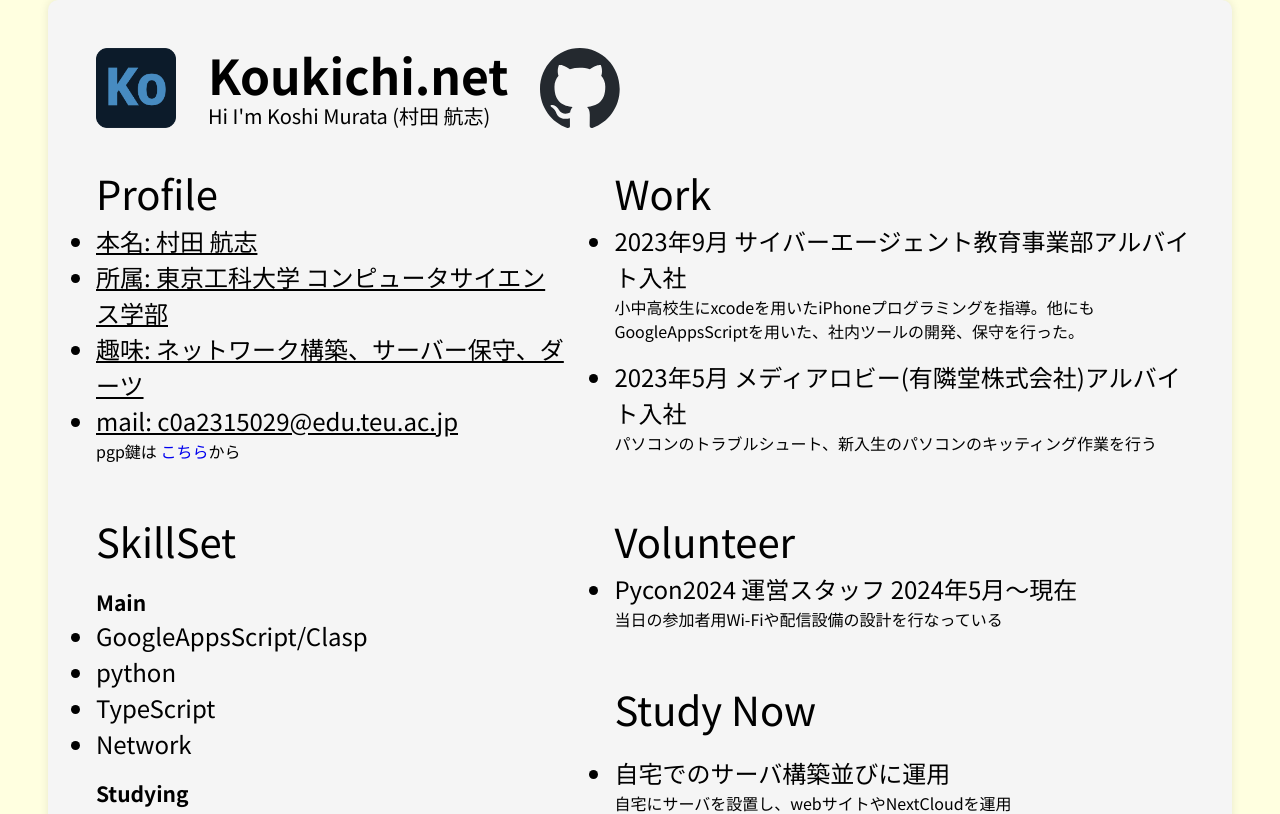
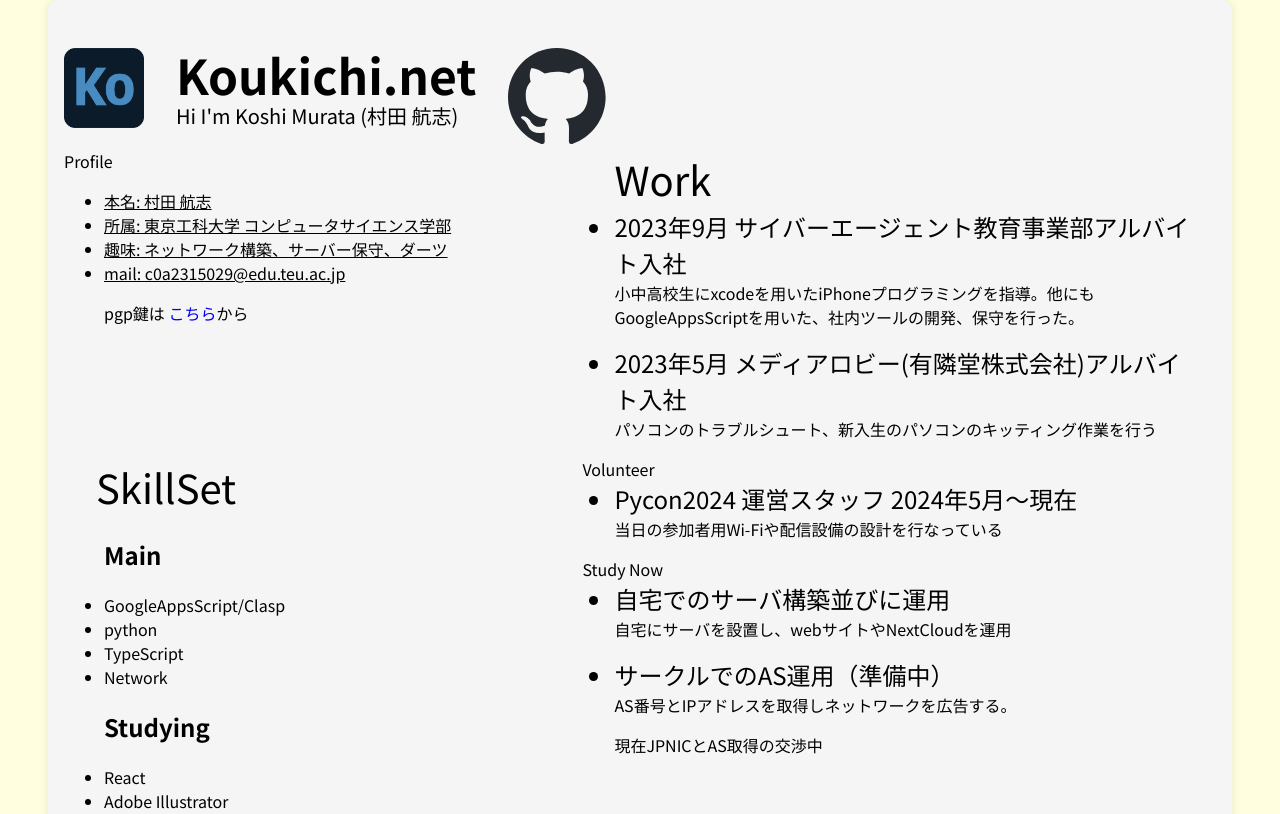
Before and after one commit to Drkoukichi/portfoliio, a React (Vite) app: page / in a window 1280 px wide. Shown: the top 814 px of the page. Built offline with nearby package versions, Linux system fonts and the light colour scheme.

Commit message:
add:scss

```diff
--- a/package.json
+++ b/package.json
@@ -10,9 +10,11 @@
     "preview": "vite preview"
   },
   "dependencies": {
+    "node": "^22.3.0",
     "react": "^18.2.0",
     "react-dom": "^18.2.0",
-    "react-router-dom": "^6.23.1"
+    "react-router-dom": "^6.23.1",
+    "sass": "^1.77.5"
   },
   "devDependencies": {
     "@types/react": "^18.2.66",
--- a/src/components/Error404.tsx
+++ b/src/components/Error404.tsx
@@ -1,9 +1,10 @@
 import ErrImg from './../assets/404.svg'
+import styles from "./css/four.module.scss"
 
 function Error404(){
     return(
         <body>
-            <div className='bg404'>
+            <div className={styles.bg404}>
                 <h1>404 Not Found</h1>
                 <p>お探しのページは見つかりませんでした。</p>
                 <img src={ErrImg}  alt='404' />
--- a/src/components/Top.tsx
+++ b/src/components/Top.tsx
@@ -3,30 +3,30 @@
 //import { Link } from 'react-router-dom'
 import koukichi_img from "./../assets/NEWICON.png"
 import github from "./../assets/github-mark.svg"
+import styles from "./css/Top.module.scss"
 
-import './css/Top.css'
 
 function Top() {
 
     return (
       <>
-      <div className='bgpage'>
-        <div className='title flex'>
-          <img className='title_img' src={koukichi_img}/>
-          <div className='my_name' >
+      <div className={styles.bgpage}>
+        <div className={`${styles.title} ${styles.flex}`}>
+          <img className={styles.titleimg} src={koukichi_img}/>
+          <div className={styles.myname} >
             <h1>Koukichi.net</h1>
             <p className='p'> Hi I'm Koshi Murata (村田 航志)</p>
 
           </div>
-          <div className="title_img">
+          <div className={styles.title_img}>
             <a href="https://github.com/Drkoukichi"><img className='github_img' src={github}/></a>
           </div>
         </div>
-        <div className='b-1 flex'>
-          <div className='body-left'>
-            <div className = 'self_intro_title p2 pl0'>Profile</div>
+        <div className={`${styles.flex}`}>
+          <div className={styles.bodyleft}>
+            <div className ={`${styles.selfintrotitle}${styles.p2}${styles.pl0}`} >Profile</div>
 
-            <ul className='self_intro_body ph0'>
+            <ul className={`${styles.selfintrobody}${styles.ph0}`}>
               <u>
                 <li>本名: 村田 航志 </li>
                 <li>所属: 東京工科大学 コンピュータサイエンス学部</li>
@@ -37,9 +37,9 @@ function Top() {
 
             </ul>
           </div>
-          <div className='body-right'>
-            <div className = 'self_intro_title work p2 pl0'>Work</div>
-            <ul className = 'self_intro_body ph0'>
+          <div className={styles.bodyright}>
+            <div className = {`${styles.selfintrotitle} ${styles.work}${styles.p2}${styles.pl0}`}>Work</div>
+            <ul className = {`${styles.selfintrobody} ${styles.ph0}`}>
               <li>2023年9月 サイバーエージェント教育事業部アルバイト入社</li>
               <p>小中高校生にxcodeを用いたiPhoneプログラミングを指導。他にもGoogleAppsScriptを用いた、社内ツールの開発、保守を行った。</p>
               <li>2023年5月 メディアロビー(有隣堂株式会社)アルバイト入社</li>
@@ -47,12 +47,12 @@ function Top() {
             </ul>
           </div>
         </div>
-        <div className="b-2 flex">
-          <div className="body-left">
-            <div className="self_intro_title p2 pl0">SkillSet</div>
+        <div className={`${styles.b2} ${styles.flex}`}>
+          <div className={styles.bodyleft}>
+            <div className={`${styles.selfintrotitle} ${styles.p2}${styles.pl0}`}>SkillSet</div>
 
-            <div className="work pl0  ph0">
-              <ul className="self_intro_body icons">
+            <div className={`${styles.work}${styles.pl0}${styles.ph0}`}>
+              <ul className={`${styles.self_intro_body}${styles.icons}`}>
                 <h2>Main</h2>
                 <li>GoogleAppsScript/Clasp</li>
                 <li>python</li>
@@ -65,20 +65,20 @@ function Top() {
             </div>
           </div>
 
-          <div className="body-right">
-            <div className="volunteer">
-              <div className="self_intro_title volunteer p2 pl0">Volunteer</div>
-              <div className="work  pl0 ph0">
-                <ul className="self_intro_body">
+          <div className={styles.bodyright}>
+            <div className={styles.volunteer}>
+              <div className={`${styles.selfintrotitle}${styles.volunteer}${styles.p2}${styles.pl0}`}>Volunteer</div>
+              <div className={`${styles.work}${styles.pl0}${styles.ph0}`}>
+                <ul className={styles.selfintrobody}>
                   <li>Pycon2024 運営スタッフ 2024年5月〜現在</li>
                   <p>当日の参加者用Wi-Fiや配信設備の設計を行なっている</p>
                 </ul>
               </div>
             </div>
-            <div className="volunteer">
-              <div className="self_intro_title studynow p2 pl0">Study Now</div>
-              <div className="work  pl0 ph1">
-                <ul className="self_intro_body">
+            <div className={styles.volunteer}>
+              <div className={`${styles.selfintrotitle}${styles.studynow}${styles.p2}${styles.pl0}`}>Study Now</div>
+              <div className={`${styles.work}${styles.pl0}${styles.ph1}`}>
+                <ul className={styles.selfintrobody}>
                   <li>自宅でのサーバ構築並びに運用</li>
                   <p>自宅にサーバを設置し、webサイトやNextCloudを運用</p>
                   <li>サークルでのAS運用（準備中）</li>
--- a/src/components/css/Top.css
+++ b/src/components/css/Top.module.scss
@@ -54,7 +54,7 @@ body{
   padding-top: 0px;
 }
 
-.lang_icon{
+.langicon{
   width: 10%;
   height: 10%;
   min-width: 60px;
@@ -65,7 +65,7 @@ body{
 
 .title{
   margin-top: 2rem;
-  padding-left:2rem;
+  padding-left:0rem;
   @media screen and (max-width:700px) {
     padding-left:0rem;
   }
@@ -75,7 +75,7 @@ body{
   }
 }
 
-.title_img{
+.titleimg{
   width: 5rem;
     height: 5rem;
     min-width: 60px;
@@ -91,7 +91,7 @@ body{
   flex-direction: row;
 }
 
-.github_img{
+.githubimg{
   width: 5rem;
   height: 5rem;
   min-width: 60px;
@@ -105,7 +105,7 @@ body{
 
 
 
-.my_name{
+.myname{
   height: 10%;
   padding-left: 2rem;
   padding-right: 2rem;
@@ -128,7 +128,7 @@ body{
   }
 }
 
-.body-left{
+.bodyleft{
   width: 45%;
   @media screen and (max-width:700px) {
     width: 100%;
@@ -136,7 +136,7 @@ body{
 
 }
 
-.body-right{
+.bodyright{
   width:55%;
   @media screen and (max-width:700px) {
     width: 100%;
@@ -144,7 +144,7 @@ body{
 }
 
 
-.self_intro_body{
+.selfintrobody{
   margin-top: 0px;
   margin-left: 2rem;
   margin-right: 1rem;
@@ -164,7 +164,7 @@ body{
 }
 
 
-.self_intro_title{
+.selfintrotitle{
   font-size: 2.5rem;
   margin-top: 0px;
   margin-left: 2rem;
--- /dev/null
+++ b/src/components/css/four.module.scss
@@ -0,0 +1,25 @@
+@import url('https://fonts.googleapis.com/css2?family=Noto+Sans+JP:wght@100..900&display=swap');
+
+
+body{
+  background-color: #ffffe0;
+  font-family: "Noto Sans JP", sans-serif;
+  font-optical-sizing: auto;
+  font-style: normal;
+  color: black;
+}
+
+
+.bg404{
+  display: grid;
+  place-content: center;
+  place-items: center;
+  img{
+    width: 1000px;
+    height: auto;
+    @media screen and (max-width:700px) {
+      width: 500px;
+      height: auto;
+    }
+  }
+}
--- a/src/main.tsx
+++ b/src/main.tsx
@@ -2,6 +2,8 @@ import React from 'react'
 import ReactDOM from 'react-dom/client'
 import App from './App.tsx'
 import './index.css'
+
+
 
 ReactDOM.createRoot(document.getElementById('root')!).render(
   <React.StrictMode>
```
Also changed, not shown: 1 other file (tests, documents, lock files or other folders).
